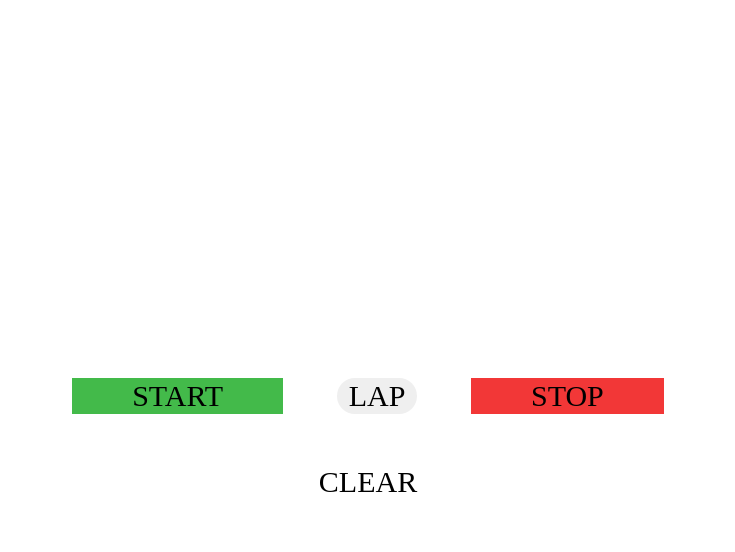
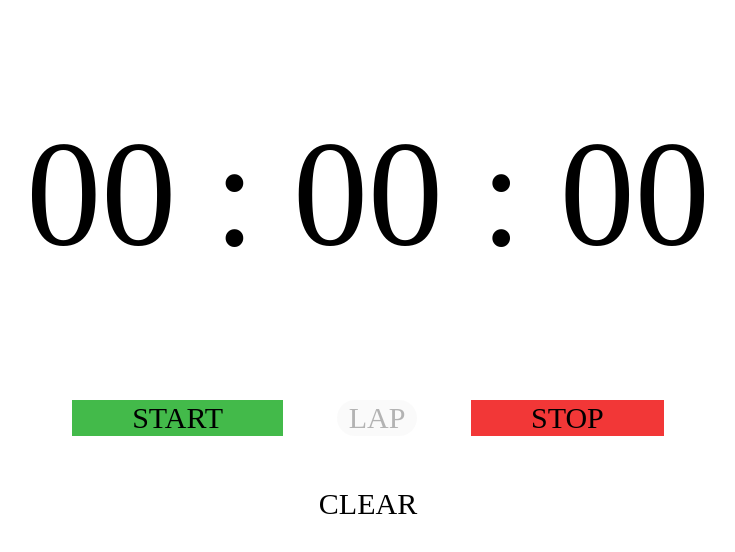
Before and after one commit to mmrzena/stopwatch, a plain HTML site: page index.html in a window 1280 px wide. Shown: the whole page, without its empty margins (272-1007 px from the left). Drawn offline with Linux system fonts and the light colour scheme; a web font is replaced by a local one.

Commit message:
Update index.html

```diff
--- a/index.html
+++ b/index.html
@@ -9,23 +9,22 @@
   <body>
     <div class="main">
       <div class="box">
-        <!-- <span id="hours"></span>
-        <span class="colon"></span>
-        <span id="minutes"></span>
-        <span class="colon"></span>
-        <span id="seconds"></span>
-        <span class="colon"></span>
-        <span id="miliseconds"></span> -->
-        <p id="input"></p>
+        <span id="minutes">00</span>
+        <span class="colon">:</span>
+        <span id="seconds">00</span>
+        <span class="colon">:</span>
+        <span id="miliseconds">00</span>
+
       </div>
       <div class="buttons">
       <button id="start" onclick="start()">Start</button>
-      <button id="lap">Lap</button>
+      <button id="lap" onclick="lap()" disabled>Lap</button>
       <button id="stop" onclick="stop()">Stop</button>
       <button id="clear" onclick = "clearr()">Clear</button>
 
       </div>
-
+      <ul id="laps">
+      </ul>
     </div>
 
     <script type="text/javascript" src="app.js"></script>
```
